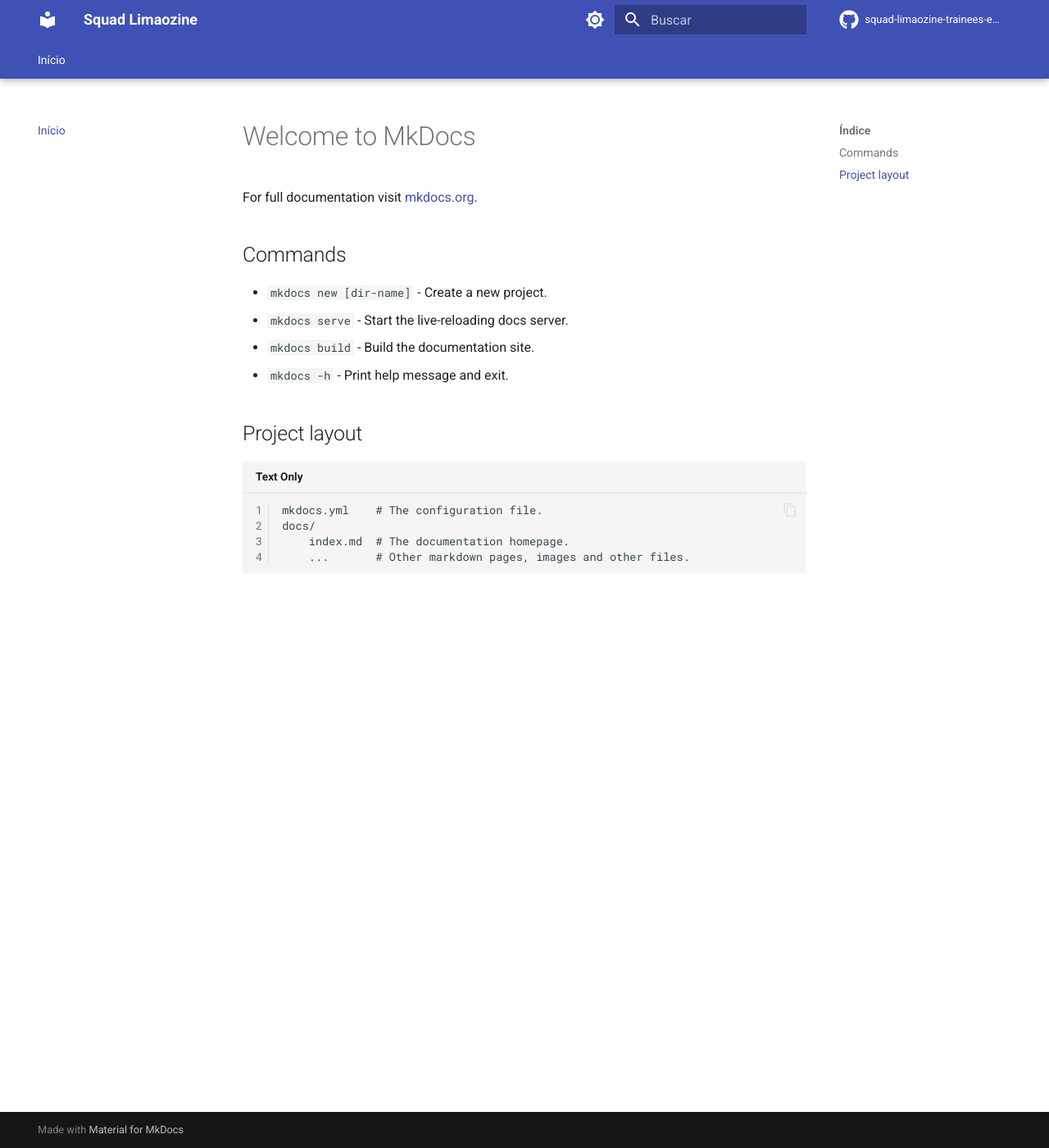
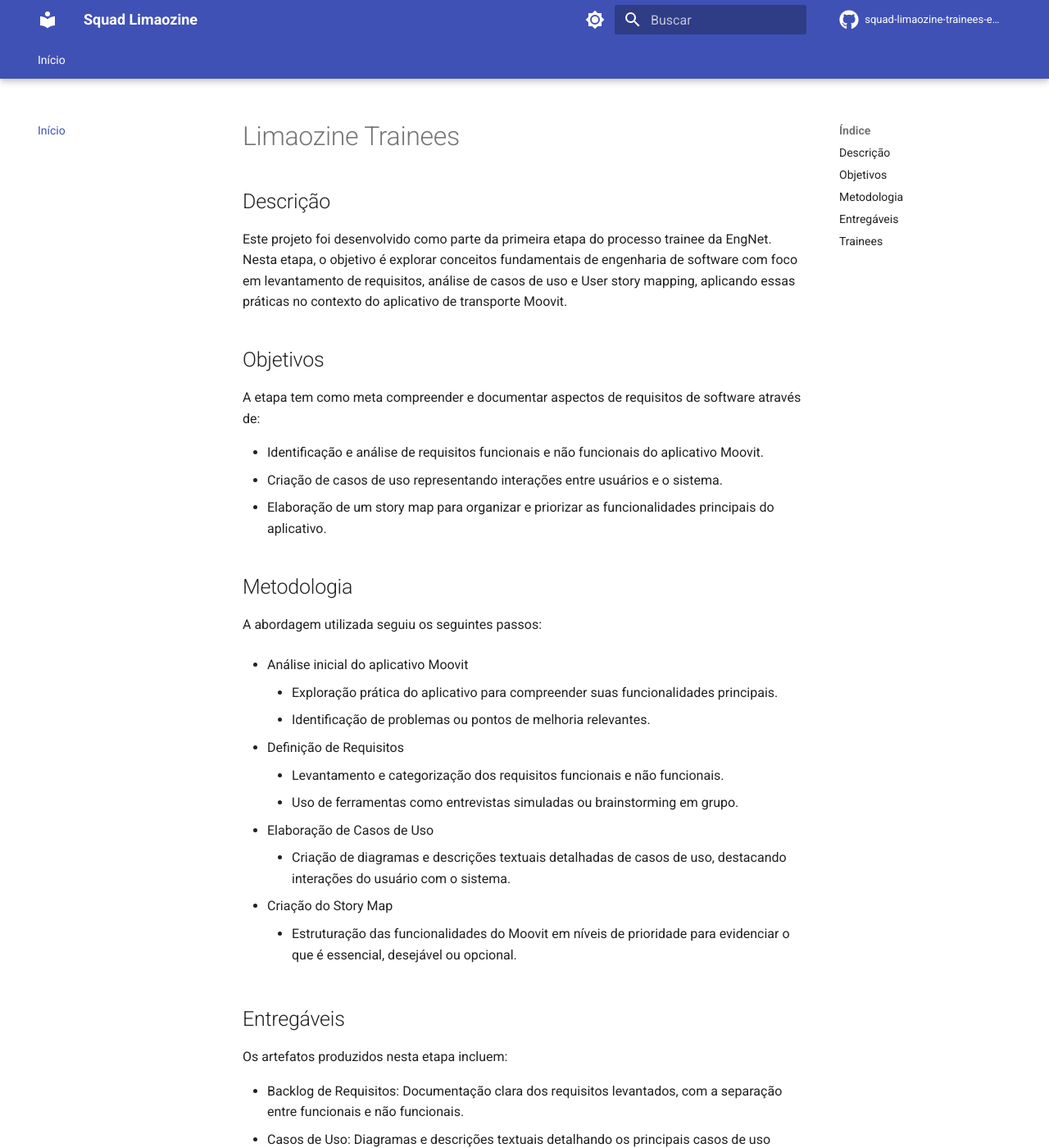
Before and after one commit to JeffersonSenaa/squad-limaozine-trainees-engNet, an MkDocs documentation site: the page built from docs/index.md, in a window 1280 px wide and 1400 px high. Shown: the whole window at 82% size. Built offline with MkDocs 1.6.1 and Material for MkDocs 9.7.7, drawn with Linux system fonts in a browser that asks for light colours; comment, search, counter and statistics services are not loaded; some of the changed text lies outside the part shown.

Commit message:
Add: Criação do Readme

```diff
--- a/docs/index.md
+++ b/docs/index.md
@@ -1,17 +1,50 @@
-# Welcome to MkDocs
+# Limaozine Trainees
 
-For full documentation visit [mkdocs.org](https://www.mkdocs.org).
+## Descrição
+Este projeto foi desenvolvido como parte da primeira etapa do processo trainee da EngNet. Nesta etapa, o objetivo é explorar conceitos fundamentais de engenharia de software com foco em levantamento de requisitos, análise de casos de uso e User story mapping, aplicando essas práticas no contexto do aplicativo de transporte Moovit.
 
-## Commands
+## Objetivos
 
-* `mkdocs new [dir-name]` - Create a new project.
-* `mkdocs serve` - Start the live-reloading docs server.
-* `mkdocs build` - Build the documentation site.
-* `mkdocs -h` - Print help message and exit.
+A etapa tem como meta compreender e documentar aspectos de requisitos de software através de:
 
-## Project layout
+- Identificação e análise de requisitos funcionais e não funcionais do aplicativo Moovit.
+- Criação de casos de uso representando interações entre usuários e o sistema.
+- Elaboração de um story map para organizar e priorizar as funcionalidades principais do aplicativo.
 
-    mkdocs.yml    # The configuration file.
-    docs/
-        index.md  # The documentation homepage.
-        ...       # Other markdown pages, images and other files.
+## Metodologia
+
+A abordagem utilizada seguiu os seguintes passos:
+
+- Análise inicial do aplicativo Moovit
+    - Exploração prática do aplicativo para compreender suas funcionalidades principais.
+    - Identificação de problemas ou pontos de melhoria relevantes.
+
+- Definição de Requisitos
+    - Levantamento e categorização dos requisitos funcionais e não funcionais.
+    - Uso de ferramentas como entrevistas simuladas ou brainstorming em grupo.
+
+- Elaboração de Casos de Uso
+    - Criação de diagramas e descrições textuais detalhadas de casos de uso, destacando interações do usuário com o sistema.
+
+- Criação do Story Map
+    - Estruturação das funcionalidades do Moovit em níveis de prioridade para evidenciar o que é essencial, desejável ou opcional.
+
+## Entregáveis
+
+Os artefatos produzidos nesta etapa incluem:
+
+- Backlog de Requisitos: Documentação clara dos requisitos levantados, com a separação entre funcionais e não funcionais.
+- Casos de Uso: Diagramas e descrições textuais detalhando os principais casos de uso identificados.
+- Story Map: Mapa visual das funcionalidades principais e como elas se conectam à experiência do usuário.
+
+## Trainees
+
+<table>
+  <tr>
+    <td align="center"><a href="https://github.com/analufernanndess"><img style="border-radius: 50%;" src="https://github.com/analufernanndess.png" width="100px;" alt=""/><br /><sub><b>Ana Luíza</b></sub></a><br />
+    <td align="center"><a href="https://github.com/bermardoo"><img style="border-radius: 50%;" src="https://github.com/bermardoo.png" width="100px;" alt=""/><br /><sub><b>Bernardo de Alencar</b></sub></a><br />
+    <td align="center"><a href="https://github.com/Cayoalencar"><img style="border-radius: 50%;" src="https://github.com/Cayoalencar.png" width="100px;" alt=""/><br /><sub><b>Cayo Alencar</b></sub></a><br />
+    <td align="center"><a href="https://github.com/JeffersonSenaa"><img style="border-radius: 50%;" src="https://github.com/JeffersonSenaa.png" width="100px;" alt=""/><br /><sub><b>Jefferson Sena</b></sub></a><br />
+     <td align="center"><a href="https://github.com/Luis-Henrique05"><img style="border-radius: 50%;" src="https://github.com/Luis-Henrique05.png" width="100px;" alt=""/><br /><sub><b>Luis Henrique</b></sub></a><br />
+  </tr>
+</table>
```
Also changed, not shown: README.md (+49 -2 lines).
